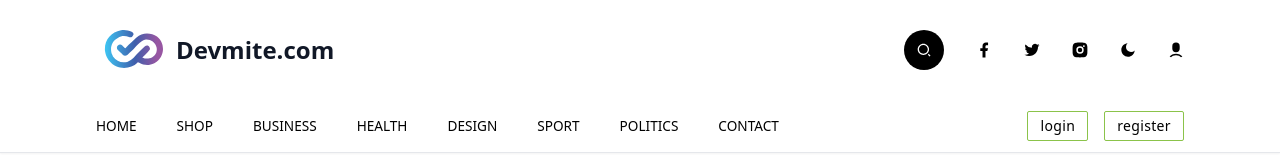
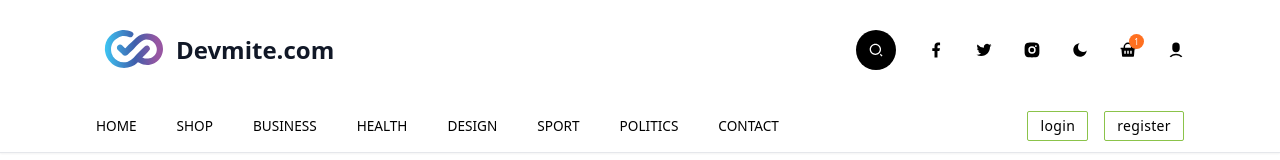
Before and after one commit to HelloTanvir/devmite-blog-nextjs, a Next.js app: page /shop/products/1 in a window 1280 px wide. Shown: the top 160 px of the page. Built offline with nearby package versions, Linux system fonts and the light colour scheme.

Commit message:
button added for navigating to cart page

```diff
--- a/src/components/IconSet.tsx
+++ b/src/components/IconSet.tsx
@@ -1,5 +1,12 @@
 import Link from 'next/link';
-import { RiFacebookFill, RiInstagramFill, RiTwitterFill, RiUser6Fill } from 'react-icons/ri';
+import {
+    RiFacebookFill,
+    RiInstagramFill,
+    RiShoppingBasketFill,
+    RiTwitterFill,
+    // eslint-disable-next-line prettier/prettier
+    RiUser6Fill
+} from 'react-icons/ri';
 import SearchBar from './SearchBar';
 import ThemeSwitch from './ThemeSwitch';
 
@@ -19,6 +26,17 @@ const IconSet = ({ className }: Props) => (
         {/* theme toggle button */}
         <ThemeSwitch />
 
+        {/* cart button */}
+        <Link href="/cart">
+            <button type="button" className="relative">
+                <RiShoppingBasketFill className="scale-[1.11] cursor-pointer hover:opacity-60 transition-opacity duration-200" />
+
+                <span className="absolute -top-2 -right-2 bg-[#FF7020] text-white rounded-full text-[8px] h-[15px] w-[15px] flex justify-center items-center">
+                    1
+                </span>
+            </button>
+        </Link>
+
         {/* profile button */}
         <Link href="/profile">
             <RiUser6Fill className="scale-[1.11] cursor-pointer hover:opacity-60 transition-opacity duration-200" />
```
